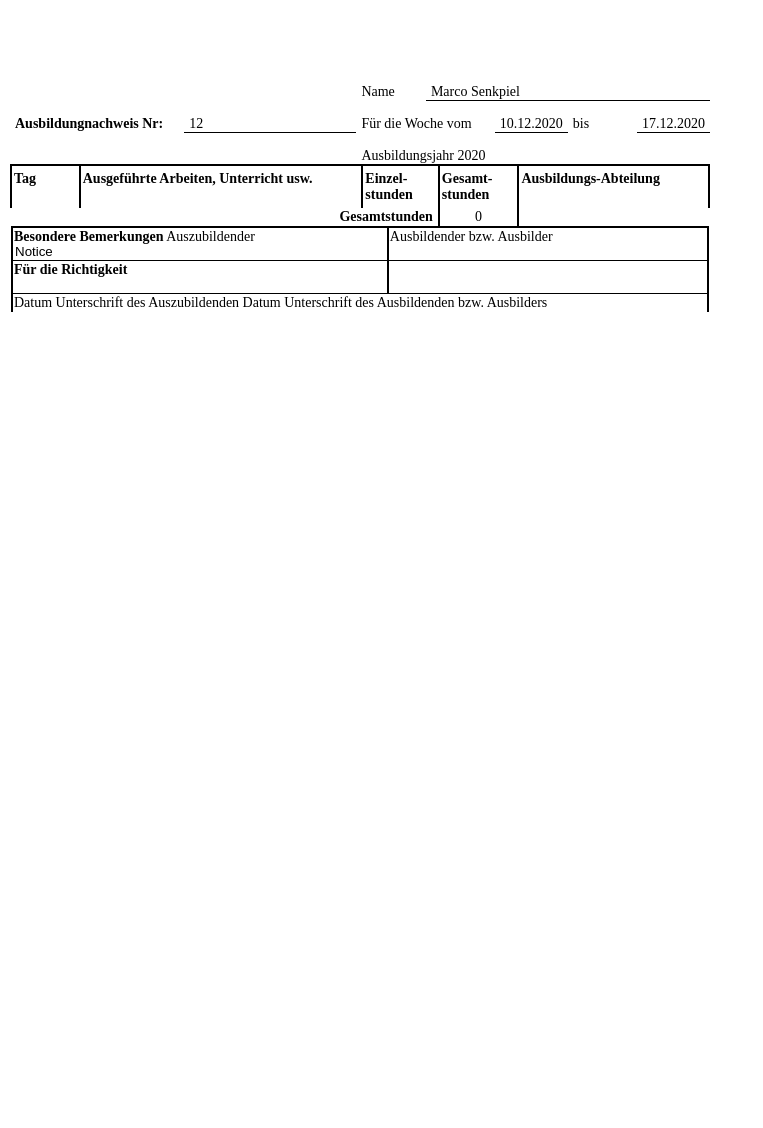
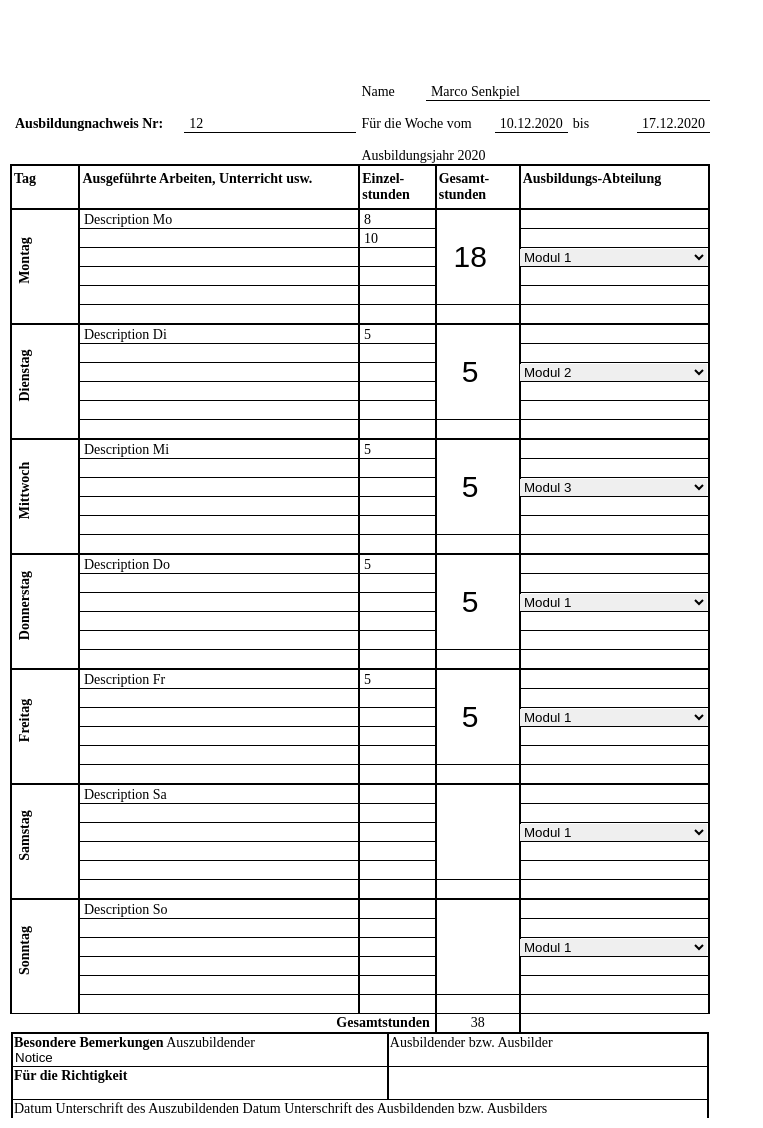
Before and after one commit to RolfHa/Ausbildungsnachweis, a PHP site: page / in a window 1280 px wide. Shown: the whole page, without its empty margins (0-763 px from the left). Before the commit the page ends 312 px from the top, so only its background shows below. Run offline with PHP 8.4, Linux system fonts and the light colour scheme; data that the repository does not hold is empty.

Commit message:
added sample data and helper

```diff
--- a/index.php
+++ b/index.php
@@ -1,4 +1,45 @@
 <?php
+
+$weekdays = ['Montag', 'Dienstag', 'Mittwoch', 'Donnerstag', 'Freitag', 'Samstag', 'Sonntag'];
+$departments  = ['Modul 1', 'Modul 2', 'Modul 3'];
+$data = [
+    [
+        'description' => 'Description Mo',
+        'hours' => "8\n10",
+        'totalHours' => '18',
+        'department' => 1
+    ],[
+        'description' => 'Description Di',
+        'hours' => '5',
+        'totalHours' => '5',
+        'department' => 2
+    ],[
+        'description' => 'Description Mi',
+        'hours' => '5',
+        'totalHours' => '5',
+        'department' => 3
+    ],[
+        'description' => 'Description Do',
+        'hours' => '5',
+        'totalHours' => '5',
+        'department' => 1
+    ],[
+        'description' => 'Description Fr',
+        'hours' => '5',
+        'totalHours' => '5',
+        'department' => 1
+    ],[
+        'description' => 'Description Sa',
+        'hours' => '',
+        'totalHours' => '',
+        'department' => 1
+    ],[
+        'description' => 'Description So',
+        'hours' => '',
+        'totalHours' => '',
+        'department' => 1
+    ]
+];
 
 include "view/header.php";
 include "view/sheet.php";
```
